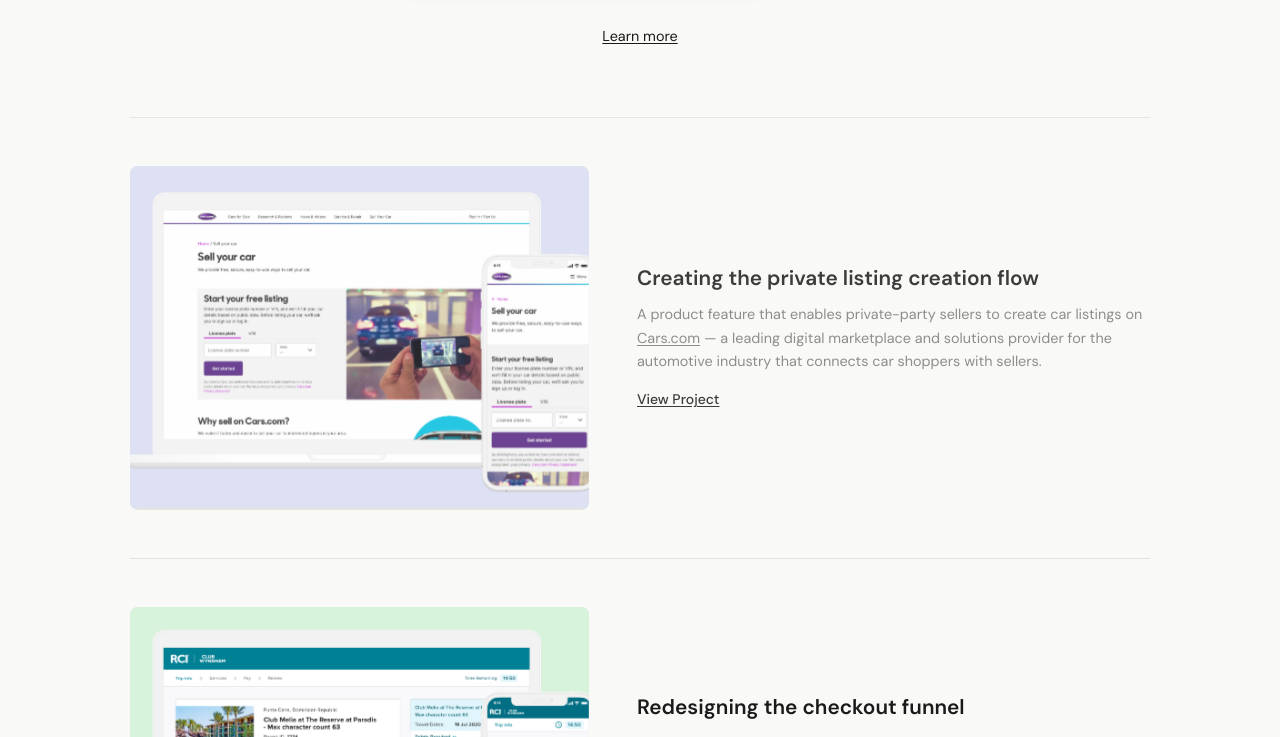
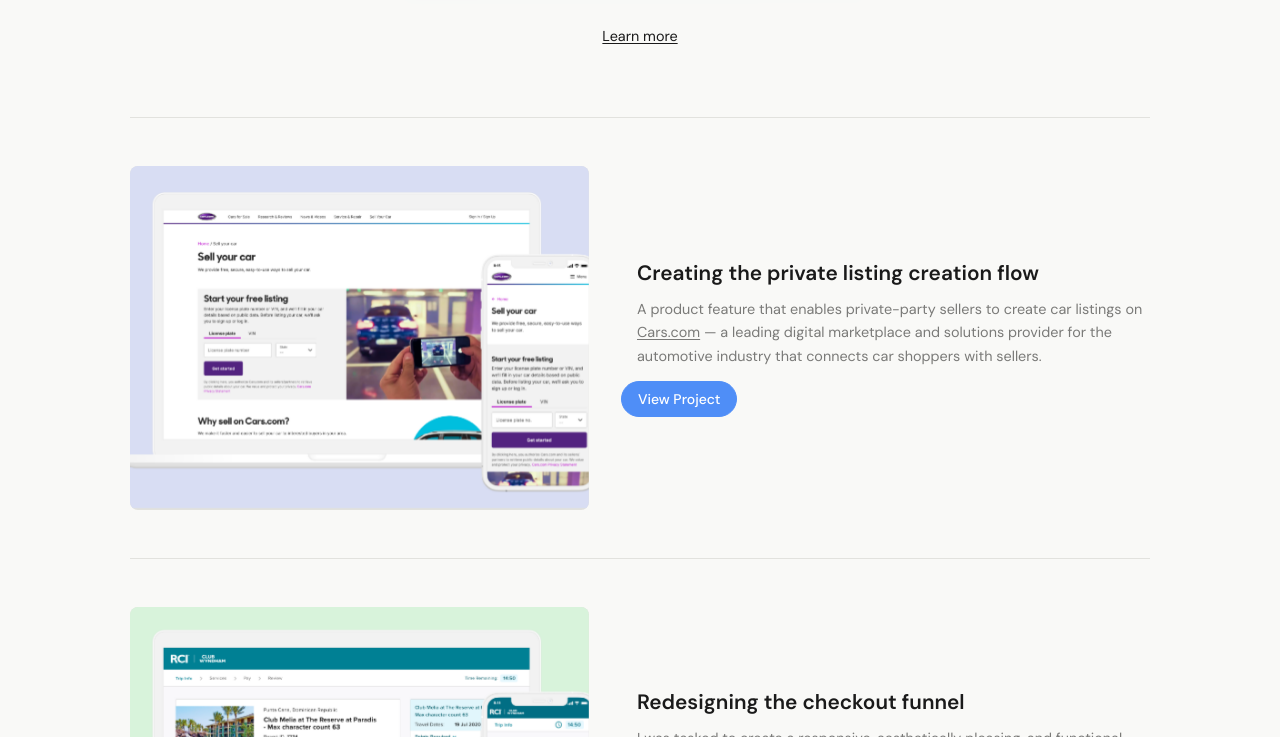
Before and after one commit to marc-productdesigner/marc-productdesigner.github.io, a plain HTML site: page index.html in a window 1280 px wide. In both pictures the pointer is over the link 640 px from the left and 813 px from the top of the page. Shown: the part 476-1213 px from the top of the page. Drawn offline with Linux system fonts and the light colour scheme.

Commit message:
Hover project row: View Project animates to filled blue button
On hover of any project row (title, copy, anywhere), .view-project
transitions from plain text to a filled #4f8ef7 pill button.
Removed flat opacity fade on row hover — card stays full opacity now.
Smooth 0.22s ease transition on background, color, border-color.
Works in both light and dark mode.

Co-Authored-By: Claude Sonnet 4.6 <noreply@anthropic.com>
Claude-Session: https://claude.ai/code/session_01CUHKDZgJLJUEHPuALyxgxQ

```diff
--- a/style.css
+++ b/style.css
@@ -259,7 +259,7 @@ body.dark .hero h1 .highlight:nth-child(4) {
 
 .project-row:last-child { border-bottom: 1px solid var(--light-gray); }
 
-.project-row:hover { opacity: 0.85; }
+.project-row:hover { opacity: 1; }
 
 .project-row-image {
   border-radius: 8px;
@@ -303,9 +303,25 @@ body.dark .hero h1 .highlight:nth-child(4) {
   display: inline-block;
   font-size: 0.875rem;
   font-weight: 500;
-  text-decoration: underline;
-  text-underline-offset: 2px;
-  color: var(--black);
+  text-decoration: none;
+  color: var(--black);
+  border: 1.5px solid transparent;
+  border-radius: 100px;
+  padding: 6px 16px;
+  margin-left: -16px;
+  transition: background 0.22s ease, color 0.22s ease, border-color 0.22s ease;
+}
+
+.project-row:hover .view-project {
+  background: #4f8ef7;
+  color: #fff;
+  border-color: #4f8ef7;
+}
+
+body.dark .project-row:hover .view-project {
+  background: #4f8ef7;
+  color: #fff;
+  border-color: #4f8ef7;
 }
 
 /* ===== CASE STUDY ===== */
```
